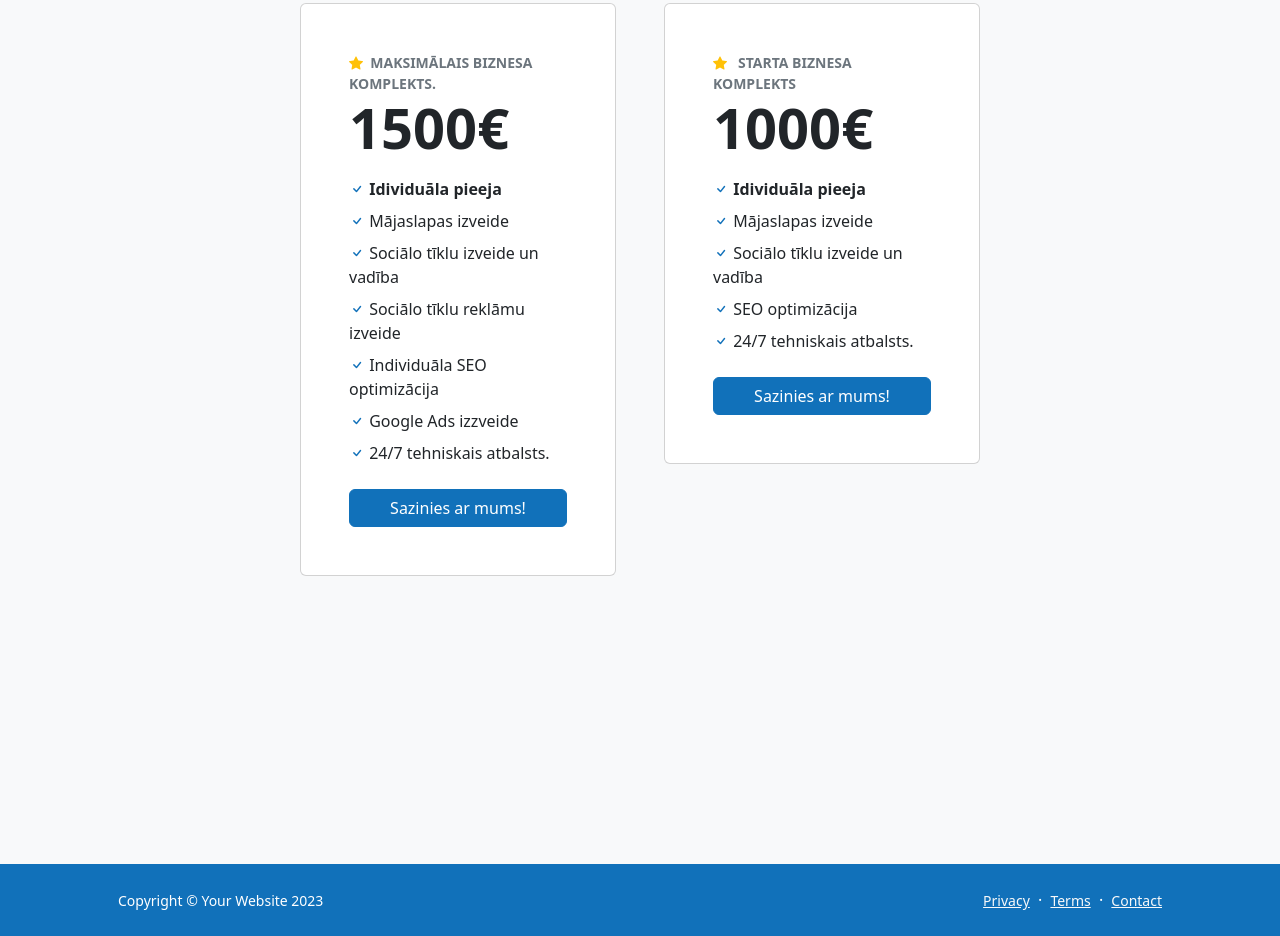
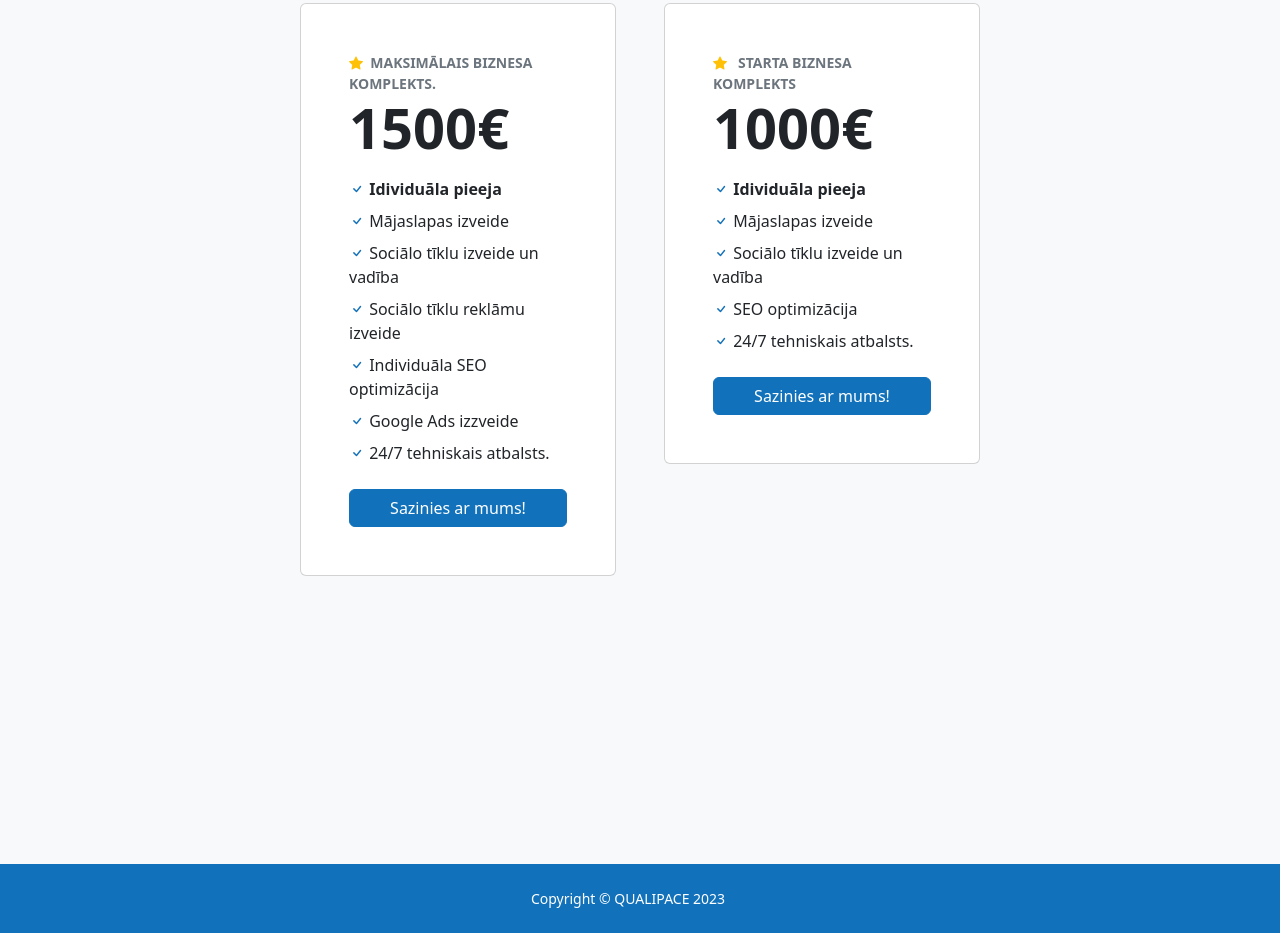
Before and after one commit to OzolinsQA/QUALIPACE, a website: page pricing.html in a window 1280 px wide. Shown: the part 904-1840 px from the top of the page. Drawn offline with nearby package versions, Linux system fonts and the light colour scheme.

Commit message:
Update pricing.html

```diff
--- a/pricing.html
+++ b/pricing.html
@@ -246,14 +246,11 @@
         <!-- Footer-->
          <footer class="bg-dark py-4 mt-auto">
     <div class="container px-5">
-                <div class="row align-items-center justify-content-between flex-column flex-sm-row">
-                    <div class="col-auto"><div class="small m-0 text-white">Copyright &copy; Your Website 2023</div></div>
+        <div class="row align-items-center justify-content-center">
+            <div class="col-auto text-center">
+                <div class="small m-0 text-white">Copyright &copy; QUALIPACE 2023</div>
+            </div>
             <div class="col-auto">
-                        <a class="link-light small" href="#!">Privacy</a>
-                        <span class="text-white mx-1">&middot;</span>
-                        <a class="link-light small" href="#!">Terms</a>
-                        <span class="text-white mx-1">&middot;</span>
-                        <a class="link-light small" href="#!">Contact</a>
             </div>
         </div>
     </div>
```
Lines whose indentation alone changed are shown as unchanged.
